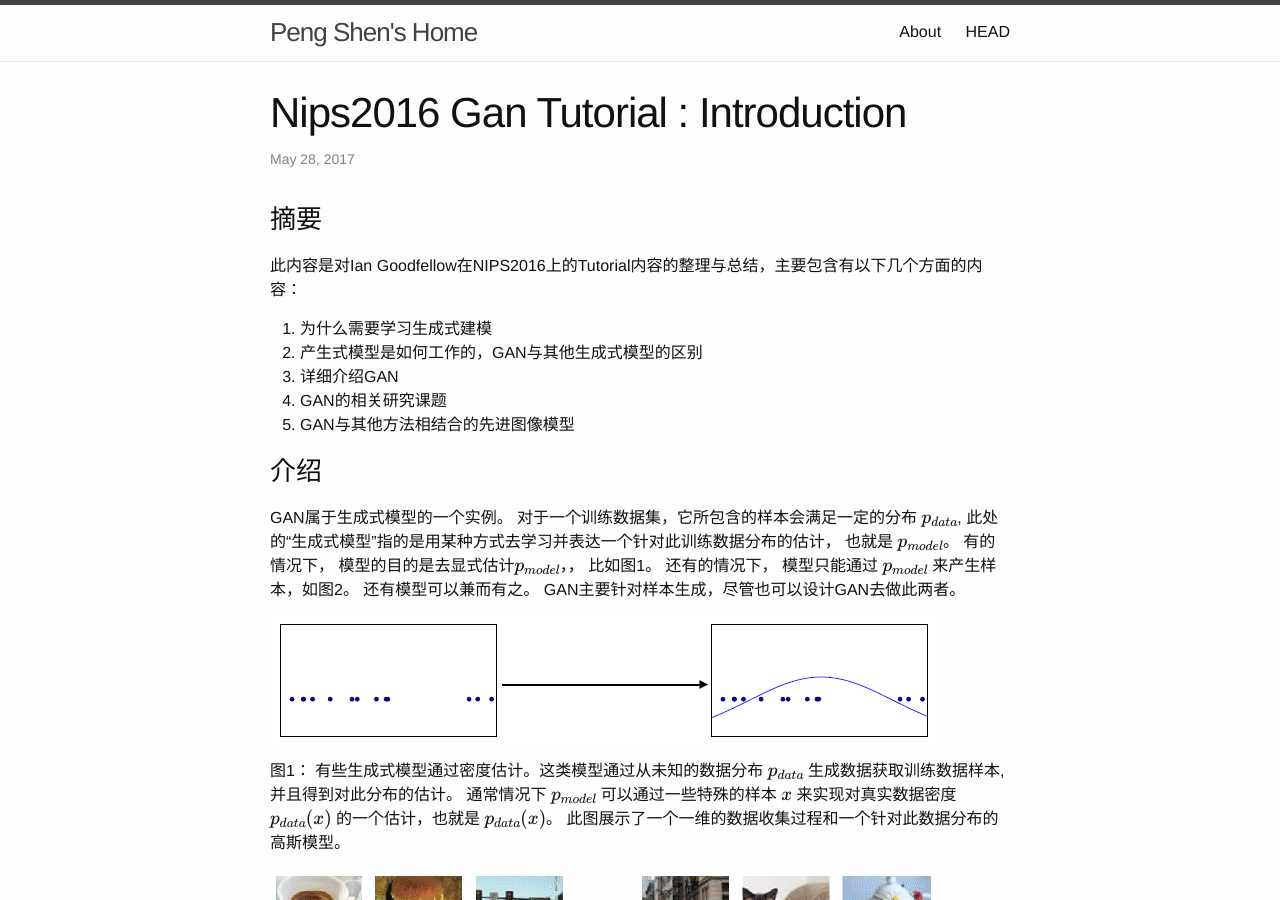
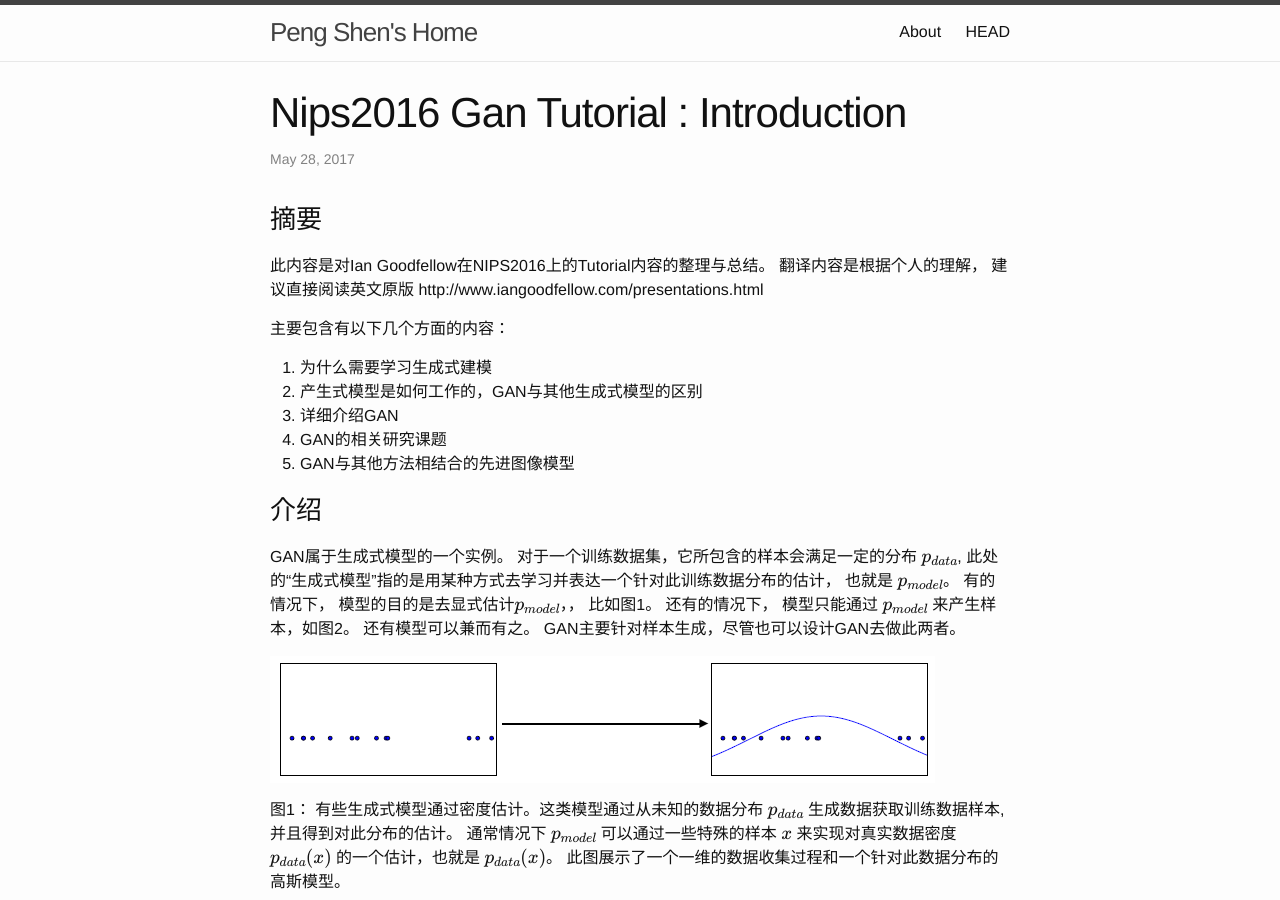
Before and after one commit to sinpycn/sinpycn.github.io, a Jekyll site: the page built from _posts/research/2017-05-28-NIPS2016-GAN-Tutorial-:-Introduction.md, in a window 1280 px wide and 900 px high. Built offline with Jekyll 4.4.1, drawn with Linux system fonts in a browser that asks for light colours; formulas are drawn with MathJax 3.

Commit message:
Update 2017-05-28-NIPS2016-GAN-Tutorial-:-Introduction.md

```diff
--- a/_posts/research/2017-05-28-NIPS2016-GAN-Tutorial-:-Introduction.md
+++ b/_posts/research/2017-05-28-NIPS2016-GAN-Tutorial-:-Introduction.md
@@ -3,9 +3,15 @@ layout: post
 mathjax: true
 ---
 
+
 ### 摘要
 
-此内容是对Ian Goodfellow在NIPS2016上的Tutorial内容的整理与总结，主要包含有以下几个方面的内容：
+此内容是对Ian Goodfellow在NIPS2016上的Tutorial内容的整理与总结。
+翻译内容是根据个人的理解， 建议直接阅读英文原版
+http://www.iangoodfellow.com/presentations.html
+
+
+主要包含有以下几个方面的内容：
 
 1. 为什么需要学习生成式建模
 2. 产生式模型是如何工作的，GAN与其他生成式模型的区别
```
